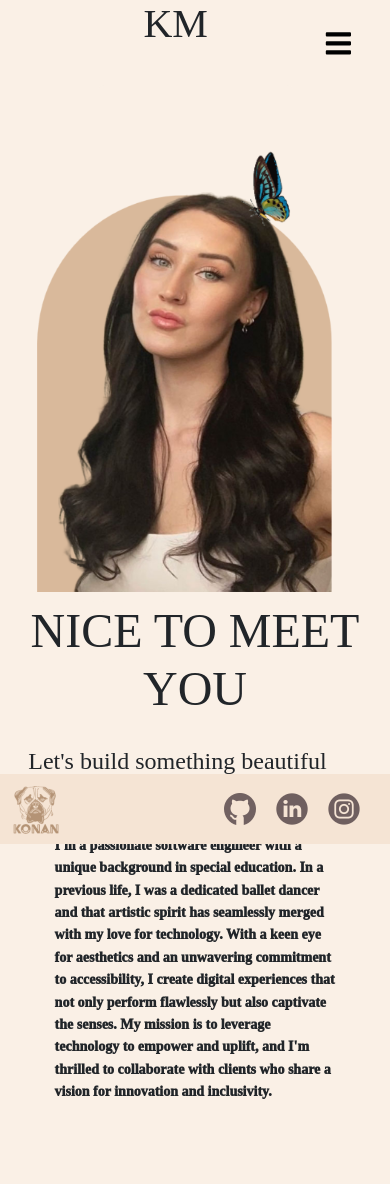
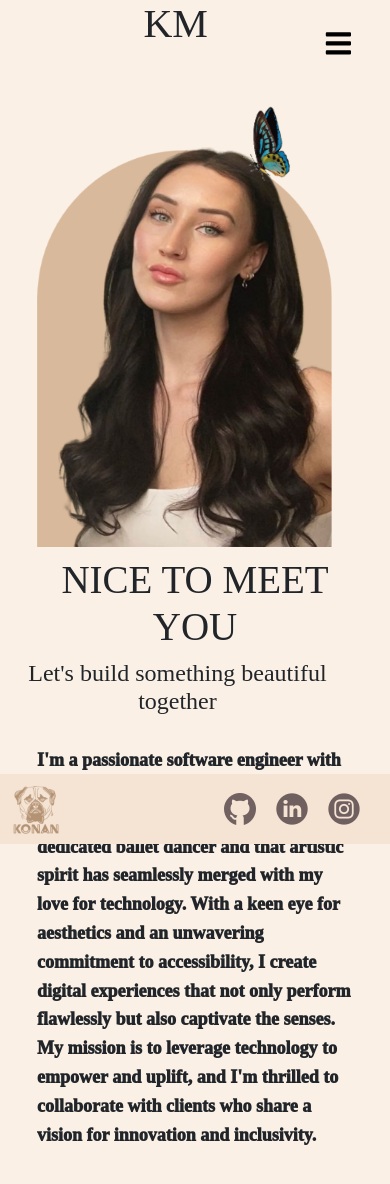
Before and after one commit to kemcclen/KM-Portfolio, a React (Create React App) app: page / in a window 390 px wide. Shown: the top 1184 px of the page. Built offline with nearby package versions, Linux system fonts and the light colour scheme; a web font is replaced by a local one.

Commit message:
sizing changes and underlines to elements for easier mobile view

```diff
--- a/src/components/pages/about/About.js
+++ b/src/components/pages/about/About.js
@@ -14,11 +14,9 @@ export default function About() {
             translateY: -40,
             transition: { duration: 0.5 },
           }}
-          style={{
-            fontSize: "48px",
-          }}
+         className='aboutTitle'
         >
-          NICE TO MEET YOU{" "}
+          NICE TO MEET YOU
         </motion.h1>
 
         <motion.h2
@@ -26,9 +24,7 @@ export default function About() {
             translateY: -30,
             transition: { duration: 0.5, delay: 0.2 },
           }}
-          style={{
-            marginTop: "20px",
-          }}
+          className="aboutSubtitle"
         >
           Let's build something beautiful together
         </motion.h2>
--- a/src/components/pages/about/about.css
+++ b/src/components/pages/about/about.css
@@ -16,6 +16,13 @@ h3 {
   font-family: "Italiana", serif;
   font-size: 20px;
 }
+
+ .aboutTitle {
+    font-size: 48px;
+  }
+  .aboutSubtitle {
+    margin-top: 20px;
+  }
 
 p {
   width: 80%;
@@ -57,6 +64,14 @@ div .card {
     margin-bottom: 70px;
   }
 
+ .aboutTitle {
+    font-size: 39px;
+  }
+
+  .aboutSubtitle {
+    margin-top: -10px;
+  }
+
   .aboutInfo h2 {
     font-size: 24px;
     width: 90%;
@@ -65,12 +80,13 @@ div .card {
   }
 
   .aboutInfo p {
-    font-size: 14px;
+    font-size: 18px;
+    width: 90%;
   }
 
   .card {
     width: 90%;
-    margin-top: 5px;
+    margin-top: -40px;
     order: 1;
   }
 
--- a/src/components/pages/contact/contact.css
+++ b/src/components/pages/contact/contact.css
@@ -45,9 +45,11 @@ div .contactDetails {
   font-family: "Antic Didone", serif;
 }
 
-li {
+.contactList li {
   margin-top: 15px;
   margin-bottom: 15px;
+  list-style: circle;
+text-align: left;
 }
 
 div .formSection {
--- a/src/components/pages/portfolio/portfolio.css
+++ b/src/components/pages/portfolio/portfolio.css
@@ -70,6 +70,7 @@
 
 .container .workCard .workContent h2 {
   background: transparent;
+  font-weight: 1000;
 }
 
 .container .workCard .workContent p {
--- a/src/components/pages/resume/resume.css
+++ b/src/components/pages/resume/resume.css
@@ -63,6 +63,7 @@ li {
   .resumeSubtitle {
     width: 90%;
     font-size: 30px;
+    text-decoration: underline 1px;
   }
 
   .frontEnd li,
```
